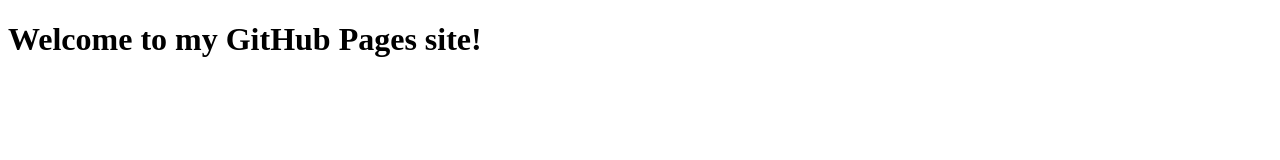
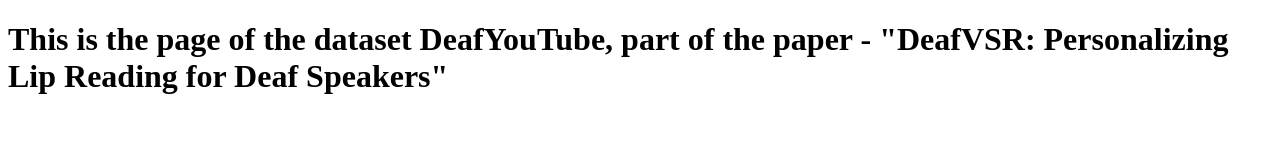
Before and after one commit to akshatsanghvi211103/deafVSR, a plain HTML site: page index.html in a window 1280 px wide. Drawn offline with Linux system fonts and the light colour scheme.

Commit message:
Added deafVSR name

```diff
--- a/index.html
+++ b/index.html
@@ -1,9 +1,9 @@
 <!DOCTYPE html>
 <html>
 <head>
-  <title>My GitHub Pages Site</title>
+  <title>Deaf-VSR</title>
 </head>
 <body>
-  <h1>Welcome to my GitHub Pages site!</h1>
+  <h1>This is the page of the dataset DeafYouTube, part of the paper - "DeafVSR: Personalizing Lip Reading for Deaf Speakers"</h1>
 </body>
 </html>
```
